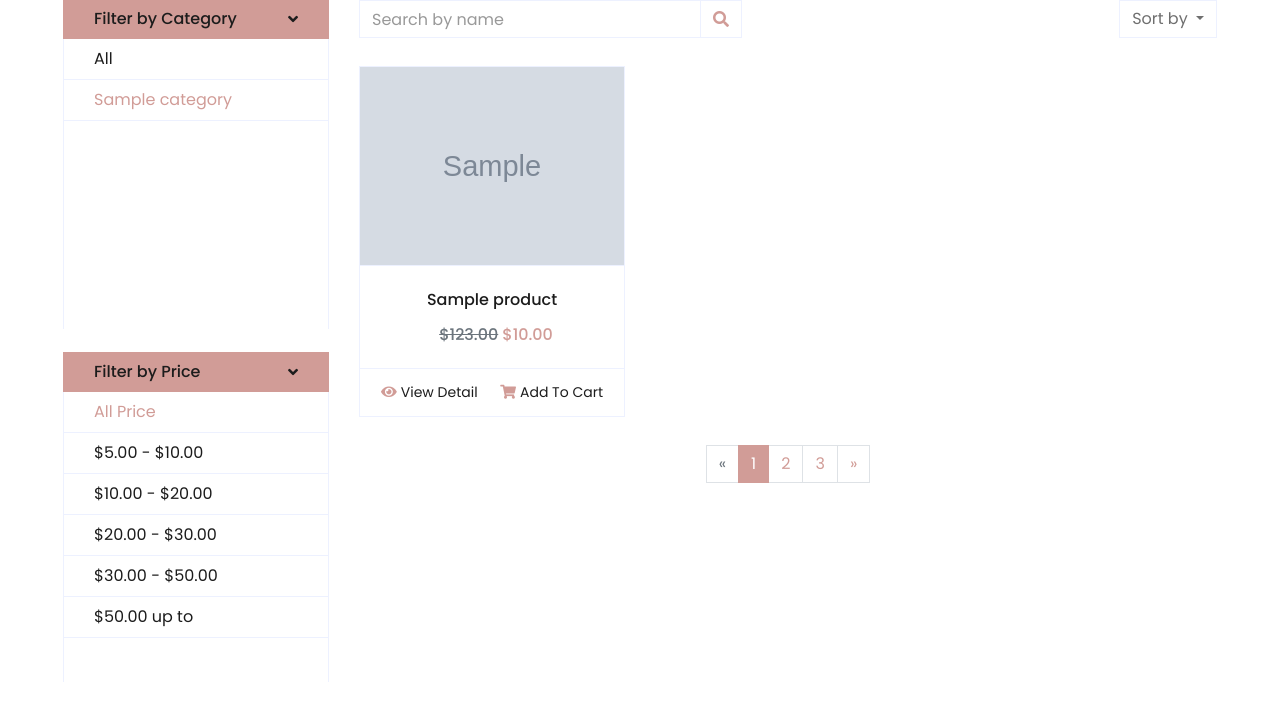
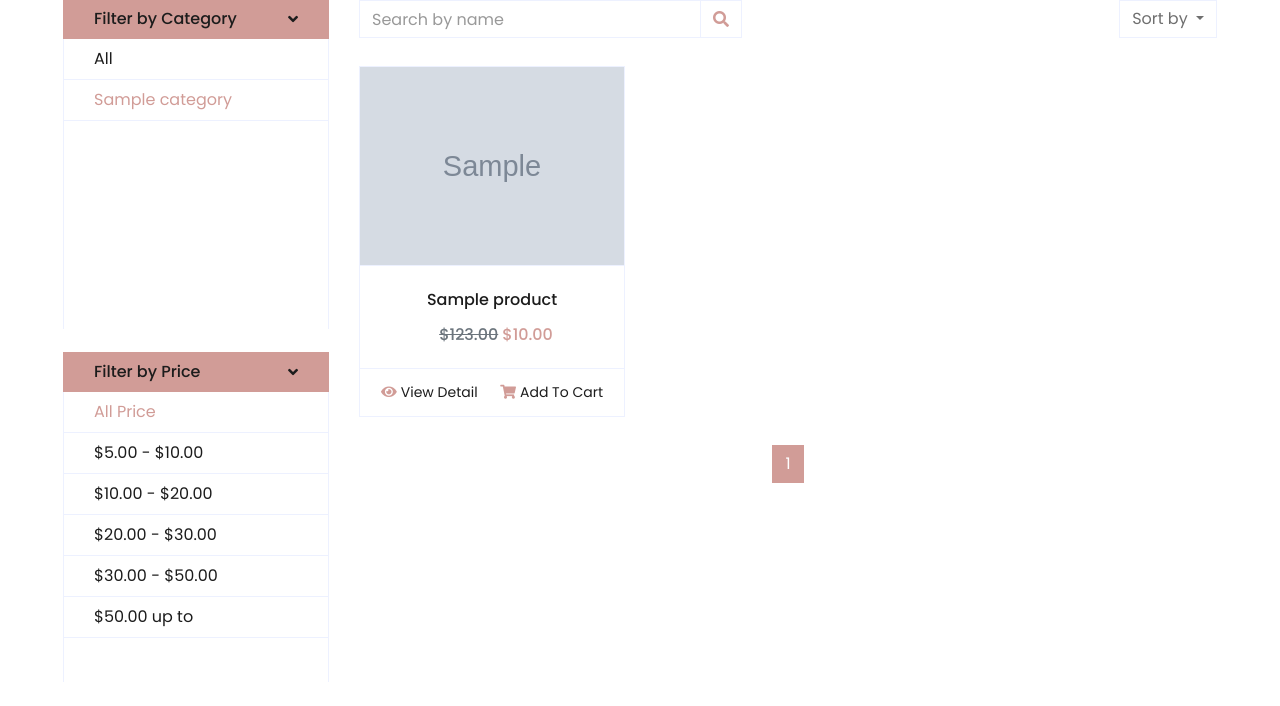
Before and after one commit to vuthanhcong02/MVC_project, a PHP site: page /index.php?controller=shop&action=index&id=1 in a window 1280 px wide. Shown: the part 629-1335 px from the top of the page. Run offline with PHP 8.4, Linux system fonts and the light colour scheme; tables that the repository leaves empty or names only in its code hold one stand-in row (values such as "Sample post"); grey boxes marked "Sample" are stand-in pictures; some libraries are stand-ins or nearby versions.

Commit message:
handle pagination in page shop

```diff
--- a/app/controllers/user/ShopController.php
+++ b/app/controllers/user/ShopController.php
@@ -4,6 +4,16 @@ require_once 'app/models/user/Category.php';
 class ShopController {
     public function index(){
         $productModel = new Product();
+        $totalProduct = $productModel->getTotalProduct();
+        $perPage = 6;
+        $totalPage = ceil($totalProduct/$perPage);
+        if (isset($_GET['page'])) {
+            $page = $_GET['page'];
+          } else {
+            $page = 1;
+          }
+        $offset = ($page - 1) * $perPage;
+
         if(isset($_GET['id'])){
             $category_id = $_GET['id'];
             $products = $productModel->getProductByCategory($category_id);
@@ -38,7 +48,7 @@ class ShopController {
 
         }
         else{
-            $products = $productModel->getAllProduct();
+            $products = $productModel->getAllProduct($perPage,$offset);
         }
         $categoryModel = new Category();
         $categories = $categoryModel->getAllCategory();
--- a/app/models/user/Product.php
+++ b/app/models/user/Product.php
@@ -67,11 +67,17 @@ class Product {
     public function setStatus($status){
         $this->status = $status;
     }
-    public function getAllProduct(){
+    public function getAllProduct($perPage,$offset){
         $conn = new DatabaseConnection();
-        $sql="SELECT *,product.name as product_name FROM product";
-        $products = $conn->pdo($sql)->fetchAll();
+        $sql="SELECT *,product.name as product_name FROM product LIMIT :perPage OFFSET :offset";
+        $products = $conn->pdo($sql,['perPage'=>$perPage,'offset'=>$offset])->fetchAll();
         return $products;
+    }
+    public function getTotalProduct(){
+        $database = new DatabaseConnection();
+        $sql="SELECT COUNT(*) as total FROM product";
+        $totalProduct = $database->pdo($sql)->fetch();
+        return $totalProduct['total'];
     }
     public function getAllProductTrendy(){
         $conn = new DatabaseConnection();
--- a/app/views/shop/index.php
+++ b/app/views/shop/index.php
@@ -155,21 +155,28 @@ require_once 'helpers/PriceFormatter.php';
                 <div class="col-12 pb-1">
                     <nav aria-label="Page navigation">
                         <ul class="pagination justify-content-center mb-3">
-                            <li class="page-item disabled">
-                                <a class="page-link" href="#" aria-label="Previous">
+                            <?php if ($page > 1) { ?>
+                            <li class="page-item">
+                                <a class="page-link" href="index.php?controller=shop&action=index&page=<?php echo $page - 1 ?>" aria-label="Previous">
                                     <span aria-hidden="true">&laquo;</span>
                                     <span class="sr-only">Previous</span>
                                 </a>
                             </li>
-                            <li class="page-item active"><a class="page-link" href="#">1</a></li>
-                            <li class="page-item"><a class="page-link" href="#">2</a></li>
-                            <li class="page-item"><a class="page-link" href="#">3</a></li>
+                            <?php } ?>
+                            <?php for ($i = 1; $i <= $totalPage; $i++) { ?>
+                                <?php if($i == $page){ ?>
+                                <li class="page-item active"><a class="page-link" href="index.php?controller=shop&action=index&page=<?php echo $i ?>"><?php echo $i ?></a></li>
+                                <?php } else{ ?>
+                                <li class="page-item"><a class="page-link" href="index.php?controller=shop&action=index&page=<?php echo $i ?>"><?php echo $i ?></a></li>
+                            <?php } }?>
+                            <?php if ($page < $totalPage) { ?>
                             <li class="page-item">
-                                <a class="page-link" href="#" aria-label="Next">
+                                <a class="page-link" href="index.php?controller=shop&action=index&page=<?php echo $page + 1 ?>" aria-label="Next">
                                     <span aria-hidden="true">&raquo;</span>
                                     <span class="sr-only">Next</span>
                                 </a>
                             </li>
+                            <?php } ?>
                         </ul>
                     </nav>
                 </div>
```
